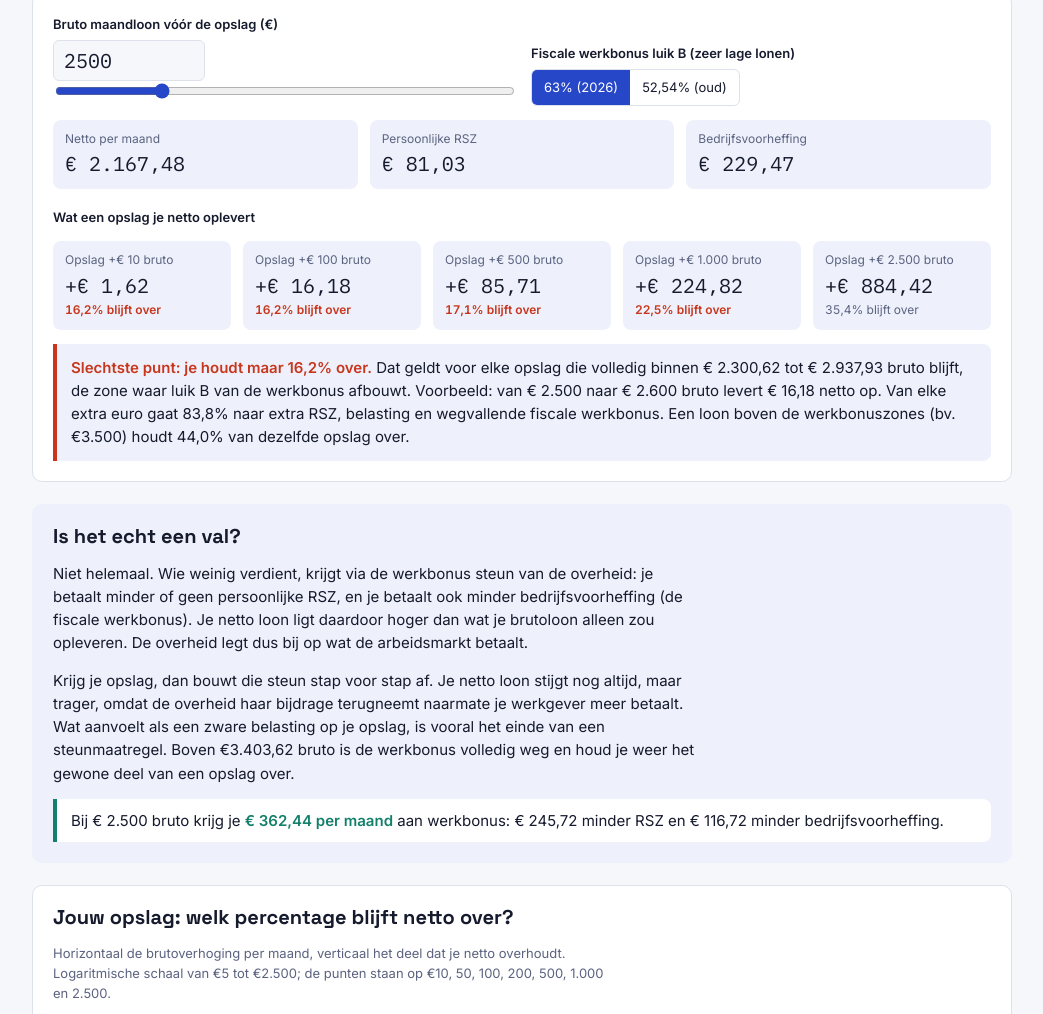
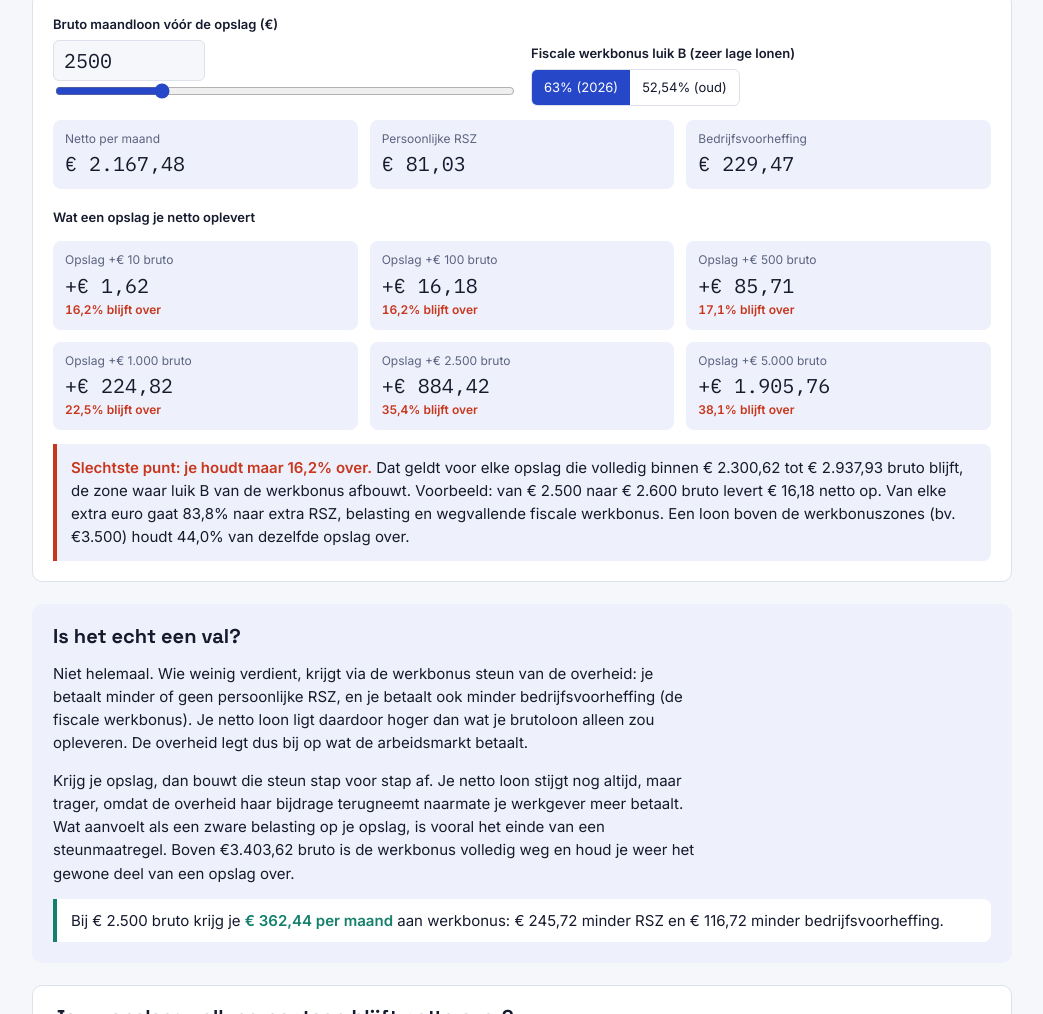
Before and after one commit to Xinirnix/werkbonusval, a plain HTML site: page index.html in a window 1280 px wide. Shown: the part 304-1318 px from the top of the page, without its empty margins (118-1161 px from the left). Drawn offline with Linux system fonts and the light colour scheme.

Commit message:
Voeg 5.000 euro toe, uniforme opslagblokken
Co-Authored-By: Claude Opus 5.5 <noreply@anthropic.com>
Claude-Session: https://claude.ai/code/session_01Mbc8sYYuaKVT4wdLqjifbL

```diff
--- a/index.html
+++ b/index.html
@@ -58,13 +58,14 @@ input[type=range]{width:100%;accent-color:var(--accent)}
 .toolbar{display:flex;gap:10px;align-items:center;flex-wrap:wrap}
 .toast{font-size:13px;color:var(--ok);min-height:1em}
 button:focus-visible,input:focus-visible{outline:2px solid var(--accent);outline-offset:2px}
-.stats{display:grid;grid-template-columns:repeat(auto-fit,minmax(150px,1fr));gap:12px}
+.stats{display:grid;grid-template-columns:repeat(auto-fit,minmax(140px,1fr));gap:12px}
 .stat{background:var(--soft);border-radius:8px;padding:10px 12px}
 .stat .k{font-size:12px;color:var(--muted)}
-.stat .v{font-family:var(--mono);font-size:20px;font-variant-numeric:tabular-nums}
+.stat .v{font-family:var(--mono);font-size:20px;font-variant-numeric:tabular-nums;white-space:nowrap}
+#raises{grid-template-columns:repeat(3,minmax(0,1fr))}
+@media (max-width:560px){#raises{grid-template-columns:repeat(2,minmax(0,1fr))}}
 .stat .v.alarm{color:var(--alarm)}
-.stat .s{font-size:12px;color:var(--muted);font-variant-numeric:tabular-nums}
-.stat .s.alarm{color:var(--alarm);font-weight:600}
+.stat .s{font-size:12px;color:var(--alarm);font-weight:600;font-variant-numeric:tabular-nums}
 .rh{font-weight:600;font-size:13px;margin-top:4px}
 .peak{border-left:4px solid var(--alarm);padding:12px 14px;background:var(--soft);border-radius:0 8px 8px 0}
 .peak b{color:var(--alarm)}
@@ -126,7 +127,7 @@ ul{margin:0;padding-left:20px;display:grid;gap:4px}
     </div>
     <div class="stats" id="stats"><div class="stat"><div class="k">Netto per maand</div><div class="v">€&nbsp;2.167,48</div></div><div class="stat"><div class="k">Persoonlijke RSZ</div><div class="v">€&nbsp;81,03</div></div><div class="stat"><div class="k">Bedrijfsvoorheffing</div><div class="v">€&nbsp;229,47</div></div></div>
     <div class="rh" data-t="raiseH">Wat een opslag je netto oplevert</div>
-    <div class="stats" id="raises"><div class="stat"><div class="k">Opslag +€&nbsp;10 bruto</div><div class="v">+€&nbsp;1,62</div><div class="s alarm">16,2% blijft over</div></div><div class="stat"><div class="k">Opslag +€&nbsp;100 bruto</div><div class="v">+€&nbsp;16,18</div><div class="s alarm">16,2% blijft over</div></div><div class="stat"><div class="k">Opslag +€&nbsp;500 bruto</div><div class="v">+€&nbsp;85,71</div><div class="s alarm">17,1% blijft over</div></div><div class="stat"><div class="k">Opslag +€&nbsp;1.000 bruto</div><div class="v">+€&nbsp;224,82</div><div class="s alarm">22,5% blijft over</div></div><div class="stat"><div class="k">Opslag +€&nbsp;2.500 bruto</div><div class="v">+€&nbsp;884,42</div><div class="s">35,4% blijft over</div></div></div>
+    <div class="stats" id="raises"><div class="stat"><div class="k">Opslag +€&nbsp;10 bruto</div><div class="v">+€&nbsp;1,62</div><div class="s">16,2% blijft over</div></div><div class="stat"><div class="k">Opslag +€&nbsp;100 bruto</div><div class="v">+€&nbsp;16,18</div><div class="s">16,2% blijft over</div></div><div class="stat"><div class="k">Opslag +€&nbsp;500 bruto</div><div class="v">+€&nbsp;85,71</div><div class="s">17,1% blijft over</div></div><div class="stat"><div class="k">Opslag +€&nbsp;1.000 bruto</div><div class="v">+€&nbsp;224,82</div><div class="s">22,5% blijft over</div></div><div class="stat"><div class="k">Opslag +€&nbsp;2.500 bruto</div><div class="v">+€&nbsp;884,42</div><div class="s">35,4% blijft over</div></div><div class="stat"><div class="k">Opslag +€&nbsp;5.000 bruto</div><div class="v">+€&nbsp;1.905,76</div><div class="s">38,1% blijft over</div></div></div>
     <div class="peak" id="peak"><b>Slechtste punt: je houdt maar 16,2% over.</b> Dat geldt voor elke opslag die volledig binnen €&nbsp;2.300,62 tot €&nbsp;2.937,93 bruto blijft, de zone waar luik B van de werkbonus afbouwt. Voorbeeld: van €&nbsp;2.500 naar €&nbsp;2.600 bruto levert €&nbsp;16,18 netto op. Van elke extra euro gaat 83,8% naar extra RSZ, belasting en wegvallende fiscale werkbonus. Een loon boven de werkbonuszones (bv. €3.500) houdt 44,0% van dezelfde opslag over.</div>
   </section>
 
@@ -139,7 +140,7 @@ ul{margin:0;padding-left:20px;display:grid;gap:4px}
 
   <section class="panel">
     <h2 data-t="c1H">Jouw opslag: welk percentage blijft netto over?</h2>
-    <p class="note" data-t="c1N">Horizontaal de brutoverhoging per maand, verticaal het deel dat je netto overhoudt. Logaritmische schaal van €5 tot €2.500; de punten staan op €10, 50, 100, 200, 500, 1.000 en 2.500.</p>
+    <p class="note" data-t="c1N">Horizontaal de brutoverhoging per maand, verticaal het deel dat je netto overhoudt. Logaritmische schaal van €5 tot €5.000; de punten staan op €10, 50, 100, 200, 500, 1.000, 2.500 en 5.000.</p>
     <div class="chart" id="c1"></div>
     <div class="tip" id="t1">Beweeg over de grafiek voor details.</div>
   </section>
@@ -189,7 +190,7 @@ nl:{loc:'nl-BE',title:'De werkbonusval',share:'Delen',copied:'Link gekopieerd',c
  exP1:'Niet helemaal. Wie weinig verdient, krijgt via de werkbonus steun van de overheid: je betaalt minder of geen persoonlijke RSZ, en je betaalt ook minder bedrijfsvoorheffing (de fiscale werkbonus). Je netto loon ligt daardoor hoger dan wat je brutoloon alleen zou opleveren. De overheid legt dus bij op wat de arbeidsmarkt betaalt.',
  exP2:'Krijg je opslag, dan bouwt die steun stap voor stap af. Je netto loon stijgt nog altijd, maar trager, omdat de overheid haar bijdrage terugneemt naarmate je werkgever meer betaalt. Wat aanvoelt als een zware belasting op je opslag, is vooral het einde van een steunmaatregel. Boven €3.403,62 bruto is de werkbonus volledig weg en houd je weer het gewone deel van een opslag over.',
  support:(g,n,tot,r,f)=>n>0.005?`Bij ${g} bruto krijg je <b>${tot} per maand</b> aan werkbonus: ${r} minder RSZ en ${f} minder bedrijfsvoorheffing.`:`Bij ${g} bruto krijg je geen werkbonus meer. Een opslag wordt hier gewoon belast.`,
- c1H:'Jouw opslag: welk percentage blijft netto over?',c1N:'Horizontaal de brutoverhoging per maand, verticaal het deel dat je netto overhoudt. Logaritmische schaal van €5 tot €2.500; de punten staan op €10, 50, 100, 200, 500, 1.000 en 2.500.',
+ c1H:'Jouw opslag: welk percentage blijft netto over?',c1N:'Horizontaal de brutoverhoging per maand, verticaal het deel dat je netto overhoudt. Logaritmische schaal van €5 tot €5.000; de punten staan op €10, 50, 100, 200, 500, 1.000, 2.500 en 5.000.',
  c1X:'brutoverhoging per maand',c1Hint:'Beweeg over de grafiek voor details.',
  c1Tip:(x,dn,k,l)=>`Opslag +${x} bruto → +${dn} netto (${k} blijft over, ${l} gaat naar RSZ/belasting)`,
  c2H:'Elke euro opslag, per loonniveau',c2N:'Wat je overhoudt van een kleine opslag (€10) bij elk startloon. De ingekleurde zones zijn waar de werkbonus afbouwt.',
@@ -219,7 +220,7 @@ fr:{loc:'fr-BE',title:'Le piège du bonus à l\'emploi',share:'Partager',copied:
  exP1:'Pas vraiment. Les personnes qui gagnent peu reçoivent un soutien de l\'État via le bonus à l\'emploi : elles paient moins ou pas de cotisations ONSS personnelles, et moins de précompte professionnel (le bonus à l\'emploi fiscal). Leur salaire net est donc plus élevé que ce que leur salaire brut seul donnerait. L\'État complète ce que paie le marché du travail.',
  exP2:'En cas d\'augmentation, ce soutien diminue progressivement. Le salaire net continue d\'augmenter, mais plus lentement, car l\'État reprend sa contribution à mesure que l\'employeur paie davantage. Ce qui ressemble à un lourd impôt sur l\'augmentation est surtout la fin d\'une mesure de soutien. Au-delà de 3 403,62 € brut, le bonus a disparu et vous gardez à nouveau la part habituelle d\'une augmentation.',
  support:(g,n,tot,r,f)=>n>0.005?`À ${g} brut, vous recevez <b>${tot} par mois</b> de bonus à l'emploi : ${r} d'ONSS en moins et ${f} de précompte en moins.`:`À ${g} brut, vous ne recevez plus de bonus à l'emploi. Une augmentation est simplement imposée.`,
- c1H:'Votre augmentation : quel pourcentage reste en net ?',c1N:'Horizontalement l\'augmentation brute par mois, verticalement la part que vous gardez en net. Échelle logarithmique de 5 à 2 500 € ; les points sont à 10, 50, 100, 200, 500, 1 000 et 2 500 €.',
+ c1H:'Votre augmentation : quel pourcentage reste en net ?',c1N:'Horizontalement l\'augmentation brute par mois, verticalement la part que vous gardez en net. Échelle logarithmique de 5 à 5 000 € ; les points sont à 10, 50, 100, 200, 500, 1 000, 2 500 et 5 000 €.',
  c1X:'augmentation brute par mois',c1Hint:'Survolez le graphique pour les détails.',
  c1Tip:(x,dn,k,l)=>`Augmentation +${x} brut → +${dn} net (${k} reste, ${l} part en ONSS/impôt)`,
  c2H:'Chaque euro d\'augmentation, par niveau de salaire',c2N:'Ce que vous gardez d\'une petite augmentation (10 €) pour chaque salaire de départ. Les zones colorées sont celles où le bonus diminue.',
@@ -249,7 +250,7 @@ en:{loc:'en-IE',title:'The work bonus trap',share:'Share',copied:'Link copied',c
  exP1:'Not really. People on low wages get support from the government through the work bonus: they pay less or no employee social security, and less withholding tax (the tax work bonus). Their net pay is therefore higher than their gross wage alone would give. The government tops up what the labour market pays.',
  exP2:'When you get a raise, that support is phased out step by step. Your net pay still rises, but more slowly, because the government withdraws its top-up as your employer pays more. What feels like a heavy tax on your raise is mostly the end of a support measure. Above €3,403.62 gross the work bonus is gone and you keep the normal share of a raise again.',
  support:(g,n,tot,r,f)=>n>0.005?`At ${g} gross you receive <b>${tot} a month</b> in work bonus: ${r} less social security and ${f} less withholding tax.`:`At ${g} gross you no longer receive a work bonus. A raise is simply taxed.`,
- c1H:'Your raise: what percentage do you keep?',c1N:'Horizontal: the gross raise per month. Vertical: the share you keep as net pay. Log scale from €5 to €2,500; dots mark €10, 50, 100, 200, 500, 1,000 and 2,500.',
+ c1H:'Your raise: what percentage do you keep?',c1N:'Horizontal: the gross raise per month. Vertical: the share you keep as net pay. Log scale from €5 to €5,000; dots mark €10, 50, 100, 200, 500, 1,000, 2,500 and 5,000.',
  c1X:'gross raise per month',c1Hint:'Hover over the chart for details.',
  c1Tip:(x,dn,k,l)=>`Raise +${x} gross → +${dn} net (${k} kept, ${l} to social security/tax)`,
  c2H:'Every euro of raise, by wage level',c2N:'What you keep of a small raise (€10) at each starting wage. Shaded zones are where the work bonus phases out.',
@@ -305,12 +306,12 @@ const pctAxis=v=>Math.round(v*100)+'%';
 function chart1(){
  const c=$('c1');c.innerHTML='';const w=900,h=330,m={l:52,r:20,t:16,b:40};
  const svg=el('svg',{viewBox:`0 0 ${w} ${h}`,role:'img','aria-label':L().c1H},c);
- const minD=5,maxD=2500,lg=Math.log(maxD/minD),X=d=>m.l+Math.log(d/minD)/lg*(w-m.l-m.r),Y=v=>m.t+(1-v)*(h-m.t-m.b);
- axes(svg,m.l,w-m.r,h-m.b,X,Y,[5,10,20,50,100,200,500,1000,2500],[0,.2,.4,.6,.8,1],d=>'+'+eur(d,0),pctAxis);
+ const minD=5,maxD=5000,lg=Math.log(maxD/minD),X=d=>m.l+Math.log(d/minD)/lg*(w-m.l-m.r),Y=v=>m.t+(1-v)*(h-m.t-m.b);
+ axes(svg,m.l,w-m.r,h-m.b,X,Y,[5,10,20,50,100,200,500,1000,2500,5000],[0,.2,.4,.6,.8,1],d=>'+'+eur(d,0),pctAxis);
  el('text',{x:(m.l+w-m.r)/2,y:h-6,'text-anchor':'middle'},svg).textContent=L().c1X;
  let d='';for(let i=0;i<=600;i++){const x=minD*Math.pow(maxD/minD,i/600);d+=(i===0?'M':'L')+X(x).toFixed(1)+','+Y(Math.max(0,Math.min(1,kept(W,x)))).toFixed(1)}
  el('path',{d,fill:'none',stroke:css('--accent'),'stroke-width':2.5},svg);
- let lx=-99,ly=-99;[10,50,100,200,500,1000,2500].forEach(x=>{const k=kept(W,x);el('circle',{cx:X(x),cy:Y(k),r:4.5,fill:css('--panel'),stroke:css('--accent'),'stroke-width':2},svg);
+ let lx=-99,ly=-99;[10,50,100,200,500,1000,2500,5000].forEach(x=>{const k=kept(W,x);el('circle',{cx:X(x),cy:Y(k),r:4.5,fill:css('--panel'),stroke:css('--accent'),'stroke-width':2},svg);
   if(X(x)-lx<44&&Math.abs(Y(k)-ly)<16)return;lx=X(x);ly=Y(k);el('text',{x:X(x),y:Y(k)-10,'text-anchor':'middle',style:'fill:var(--fg);font-weight:600'},svg).textContent=pct(k)});
  const hl=el('line',{y1:m.t,y2:h-m.b,stroke:css('--muted'),'stroke-dasharray':'3 3',visibility:'hidden'},svg);
  $('t1').textContent=L().c1Hint;
@@ -334,14 +335,14 @@ function chart2(){
   if(g<lo||g>hi)return;$('t2').textContent=L().c2Tip(eur(g,0),eur(net(g).net),pct(kept(g,D)))});
 }
 function chart3(){
- const c=$('c3');c.innerHTML='';const w=900,h=360,m={l:60,r:16,t:10,b:40},lo=1800,hi=5000,nx=160,ny=70,dmin=5,dmax=2500;
+ const c=$('c3');c.innerHTML='';const w=900,h=360,m={l:60,r:16,t:10,b:40},lo=1800,hi=5000,nx=160,ny=70,dmin=5,dmax=5000;
  const svg=el('svg',{viewBox:`0 0 ${w} ${h}`,role:'img','aria-label':L().c3H},c);
  const X=g=>m.l+(g-lo)/(hi-lo)*(w-m.l-m.r),Yd=d=>m.t+(1-Math.log(d/dmin)/Math.log(dmax/dmin))*(h-m.t-m.b);
  const cw=(w-m.l-m.r)/nx,ch=(h-m.t-m.b)/ny;let mn=1,mx=0;
  for(let i=0;i<nx;i++)for(let j=0;j<ny;j++){const g=lo+(i+.5)*(hi-lo)/nx,dd=dmin*Math.pow(dmax/dmin,(j+.5)/ny),k=kept(g,dd);mn=Math.min(mn,k);mx=Math.max(mx,k);
   el('rect',{x:m.l+i*cw,y:m.t+(ny-1-j)*ch,width:cw+.5,height:ch+.5,fill:hmColor(k)},svg)}
  $('hmr').textContent=L().range(pct(mn),pct(mx));
- [5,10,20,50,100,200,500,1000,2500].forEach(d=>{el('text',{x:m.l-6,y:Yd(d)+4,'text-anchor':'end'},svg).textContent='+'+eur(d,0)});
+ [5,10,20,50,100,200,500,1000,2500,5000].forEach(d=>{el('text',{x:m.l-6,y:Yd(d)+4,'text-anchor':'end'},svg).textContent='+'+eur(d,0)});
  [2000,2500,3000,3500,4000,4500,5000].forEach(g=>{el('text',{x:X(g),y:h-m.b+16,'text-anchor':'middle'},svg).textContent=eur(g,0)});
  el('text',{x:(m.l+w-m.r)/2,y:h-6,'text-anchor':'middle'},svg).textContent=L().c3X;
  if(W>=lo&&W<=hi)el('line',{x1:X(W),x2:X(W),y1:m.t,y2:h-m.b,stroke:css('--fg'),'stroke-width':1.5,'stroke-dasharray':'5 3'},svg);
@@ -369,8 +370,8 @@ function render(){
  const t=L(),n=net(W);
  $('stats').innerHTML=[[t.stNet,eur(n.net)],[t.stRsz,eur(n.rsz)],[t.stBv,eur(n.bv)]]
   .map(([k,v])=>`<div class="stat"><div class="k">${k}</div><div class="v">${v}</div></div>`).join('');
- $('raises').innerHTML=[10,100,500,1000,2500].map(d=>{const g=net(W+d).net-n.net,k=g/d,al=k<.35;
-  return`<div class="stat"><div class="k">${t.raiseLbl(eur(d,0))}</div><div class="v">+${eur(g)}</div><div class="s${al?' alarm':''}">${t.raiseSmall(pct(k))}</div></div>`}).join('');
+ $('raises').innerHTML=[10,100,500,1000,2500,5000].map(d=>{const g=net(W+d).net-n.net,k=g/d;
+  return`<div class="stat"><div class="k">${t.raiseLbl(eur(d,0))}</div><div class="v">+${eur(g)}</div><div class="s">${t.raiseSmall(pct(k))}</div></div>`}).join('');
  const wk=worstK(),ex=2500,dn=net(ex+100).net-net(ex).net;
  $('peak').innerHTML=t.peak(pct(wk),eur(P.B.lo),eur(P.B.hi),eur(ex,0),eur(ex+100,0),eur(dn),pct(1-wk),pct(kept(3500,100)));
  $('support').innerHTML=t.support(eur(W,0),n.red+n.fisc,eur(n.red+n.fisc),eur(n.red),eur(n.fisc));
```
